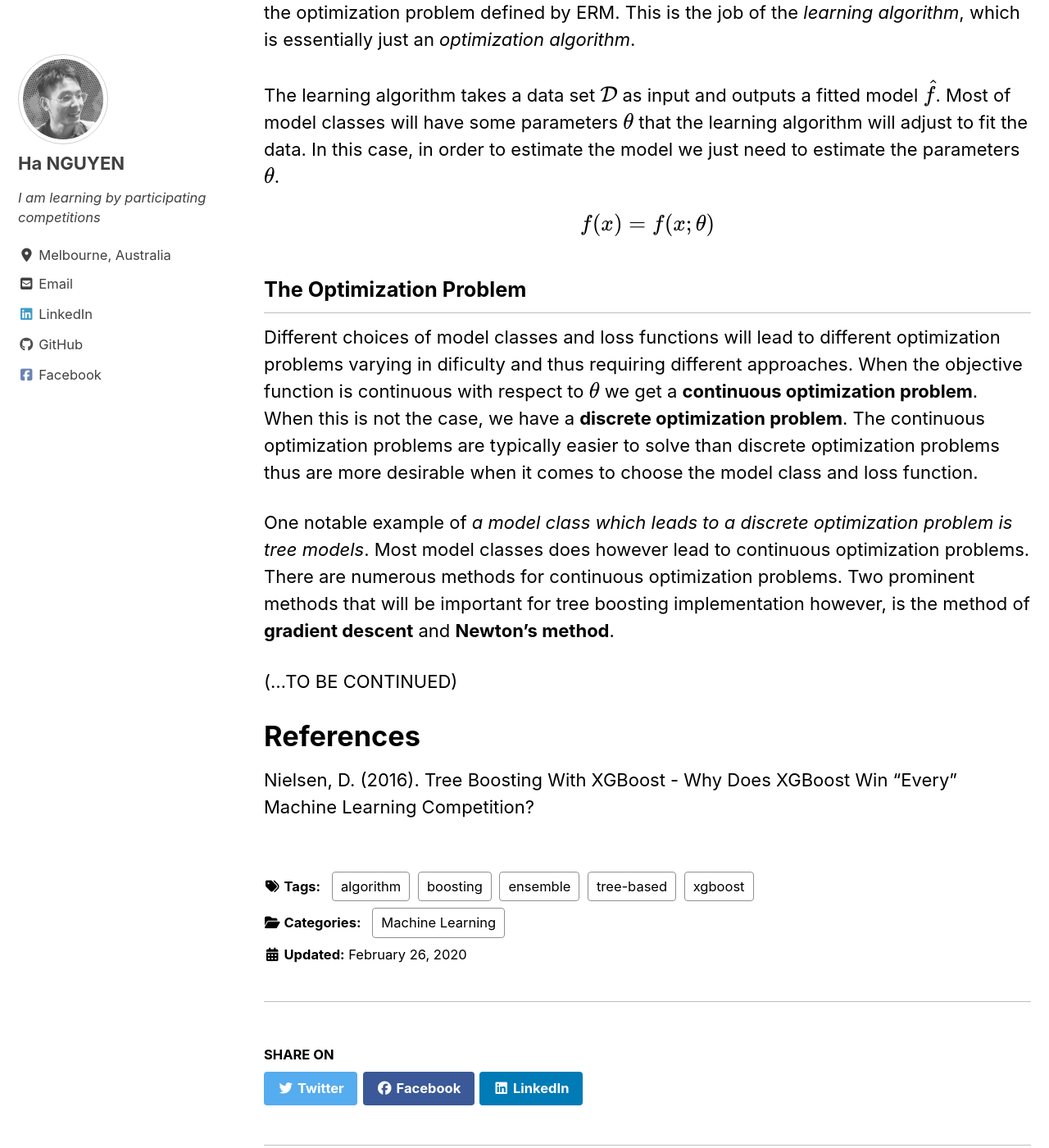
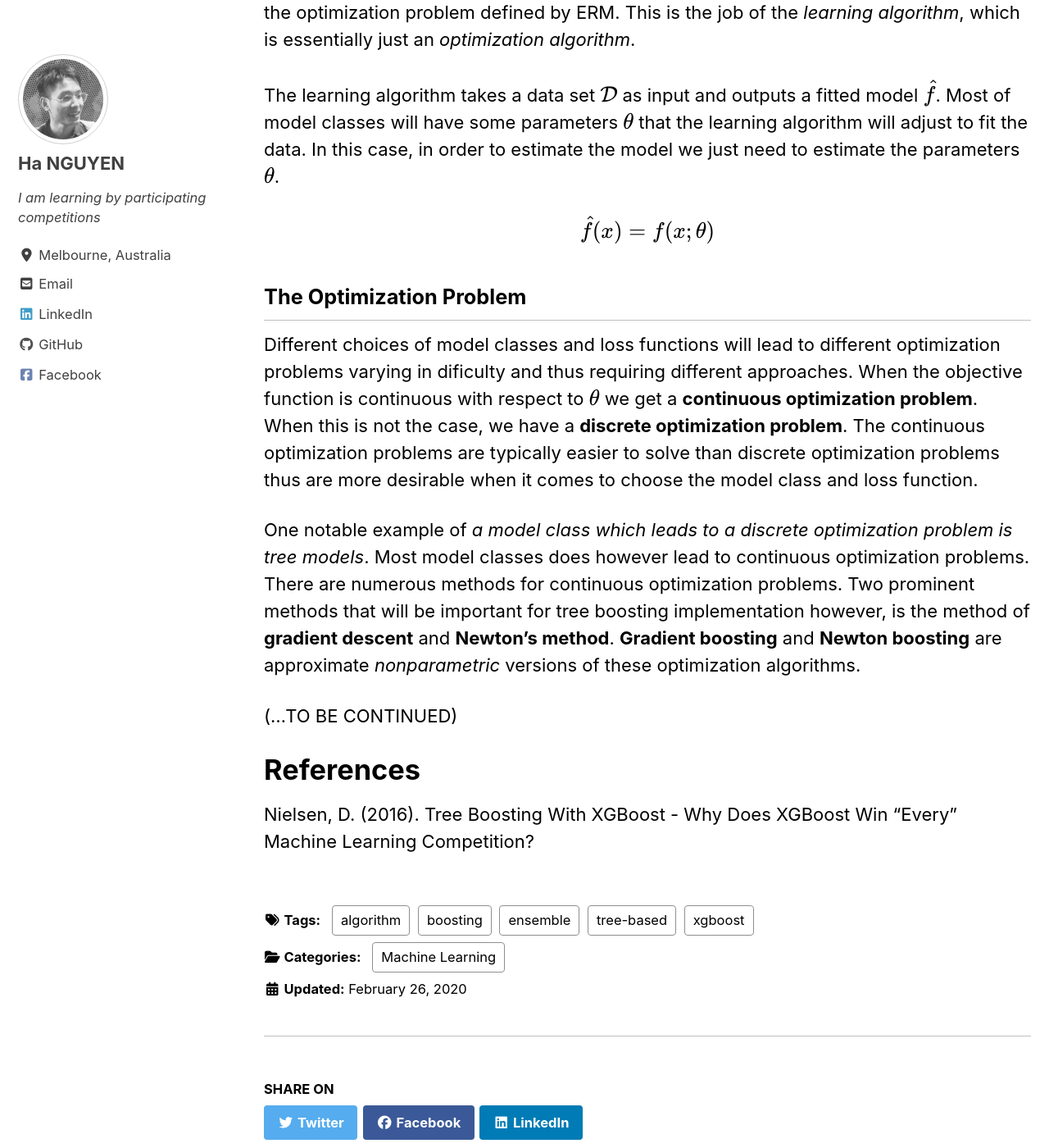
Before and after one commit to datasciblog/datasciblog.github.io, a Jekyll site: the page built from _posts/2020-02-26-tree-boosting-03.md, in a window 1280 px wide and 1400 px high, scrolled down 3161 px. Shown: the whole window at 82% size. Built offline with Jekyll 4.4.1, drawn with Linux system fonts in a browser that asks for light colours; cached includes are drawn as plain includes; nearby versions of some CDN libraries; formulas are drawn with MathJax 3.

Commit message:
Update 2020-02-26-tree-boosting-03.md

```diff
--- a/_posts/2020-02-26-tree-boosting-03.md
+++ b/_posts/2020-02-26-tree-boosting-03.md
@@ -82,13 +82,13 @@ the optimization problem defined by ERM. This is the job of the *learning algori
 
 The learning algorithm takes a data set $\mathcal{D}$ as input and outputs a fitted model $\hat{f}$. Most of model classes will have some parameters $\theta$ that the learning algorithm will adjust to fit the data. In this case, in order to estimate the model we just need to estimate the parameters $\theta$.
 
-$$f(x) = f(x;\theta)$$
+$$\hat{f}(x) = f(x;\theta)$$
 
 ## The Optimization Problem
 
 Different choices of model classes and loss functions will lead to different optimization problems varying in dificulty and thus requiring different approaches. When the objective function is continuous with respect to $\theta$ we get a **continuous optimization problem**. When this is not the case, we have a **discrete optimization problem**. The continuous optimization problems are typically easier to solve than discrete optimization problems thus are more desirable when it comes to choose the model class and loss function.
 
-One notable example of *a model class which leads to a discrete optimization problem is tree models*. Most model classes does however lead to continuous optimization problems. There are numerous methods for continuous optimization problems. Two prominent methods that will be important for tree boosting implementation however, is the method of **gradient descent** and **Newton’s method**.
+One notable example of *a model class which leads to a discrete optimization problem is tree models*. Most model classes does however lead to continuous optimization problems. There are numerous methods for continuous optimization problems. Two prominent methods that will be important for tree boosting implementation however, is the method of **gradient descent** and **Newton’s method**. **Gradient boosting** and **Newton boosting** are approximate *nonparametric* versions of these optimization algorithms.
 
 
 (...TO BE CONTINUED)
```
